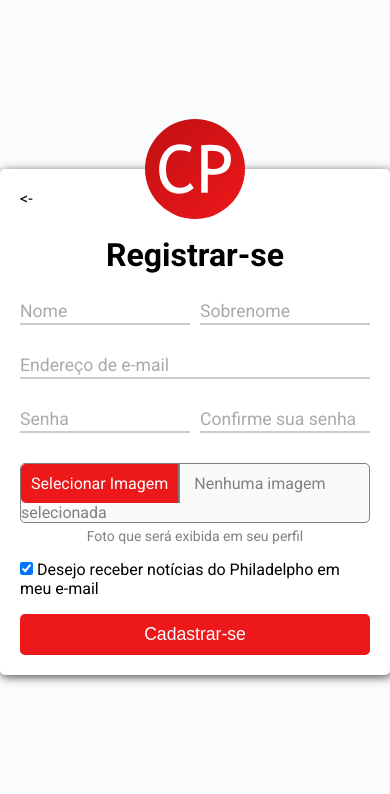
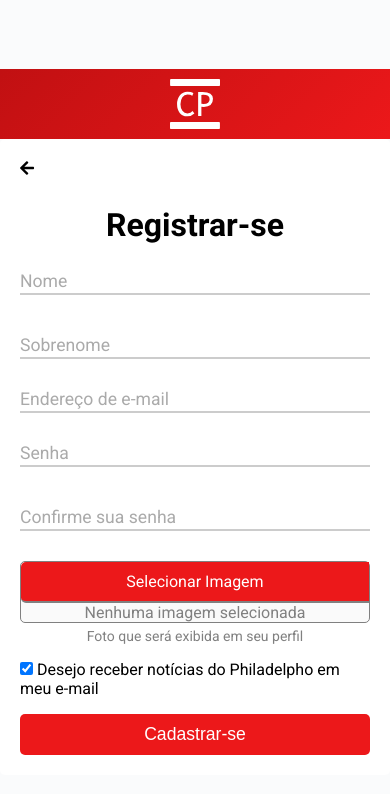
Before and after one commit to WillRazorFace/CorreioPhiladelpho, a Django app: page /usuarios/registrar in a window 390 px wide. Shown: the top 794 px of the page. Run offline with Django 3.2, Linux system fonts and the light colour scheme; some libraries are stand-ins or nearby versions.

Commit message:
Responsividade adicionada ao template de registro

```diff
--- a/static/css/sass/paginas/_registro.scss
+++ b/static/css/sass/paginas/_registro.scss
@@ -118,6 +118,10 @@
     }
 }
 
+.logo-cp-auth-mobile{
+    display: none;
+}
+
 .auth-button{
     width: 100%;
     display: inline-block;
@@ -187,3 +191,64 @@
         color: grey;
     }
 }
+
+// Media queries
+
+@include query(laptop){
+
+}
+
+@include query(tablet){
+    .form-registro{
+        width: 70vw;
+    }
+
+    .input-imagem-custom{
+        text-align: center;
+    }
+
+    .custom-file-input-button{
+        width: 100%;
+        border-right: none;
+        border-bottom: 2px solid grey;
+    }
+}
+
+@include query(smartphone){
+    .wrapper-registro{
+        flex-direction: column;
+    }
+
+    .logo-cp-auth-mobile{
+        display: flex;
+        justify-content: center;
+        width: 100%;
+        @include padding(0.625rem);
+        background: linear-gradient(135deg, $cor-padrao-claro-4, $cor-padrao-claro-6);
+
+        img{
+            width: 50px;
+
+            &:hover{
+                transform: scale(1.05);
+            }
+        }
+    }
+
+    .form-registro{
+        width: 100vw;
+        box-shadow: none;
+
+        .linha{
+            grid-template-columns: auto;
+        }
+    }
+
+    .logo-cp-auth{
+        display: none;
+    }
+}
+
+@include query(tela-grande){
+
+}
--- a/usuarios/templates/usuarios/criar.html
+++ b/usuarios/templates/usuarios/criar.html
@@ -7,13 +7,17 @@
 
 {% block Conteúdo %}
     <main class="wrapper-registro">
+        <div class="logo-cp-auth-mobile">
+            <a href="{% url 'index' %}"><img src="{% static '/img/logo-cp-reduzido.svg' %}" alt=""></a>
+        </div>
+
         <div class="form-registro">
             <div class="logo-cp-auth">
                 <a href="{% url 'index' %}"><img src="{% static '/img/logo-cp-reduzido-sem-bordas.svg' %}" alt=""></a>
             </div>
 
-            <div class="voltr-auth">
-                <-
+            <div class="voltar-auth">
+                <i class="fa fa-arrow-left" aria-hidden="true"></i>
             </div>
 
             <h1>Registrar-se</h1>
```
Also changed, not shown: static/css/principal.css, 1 other file.
